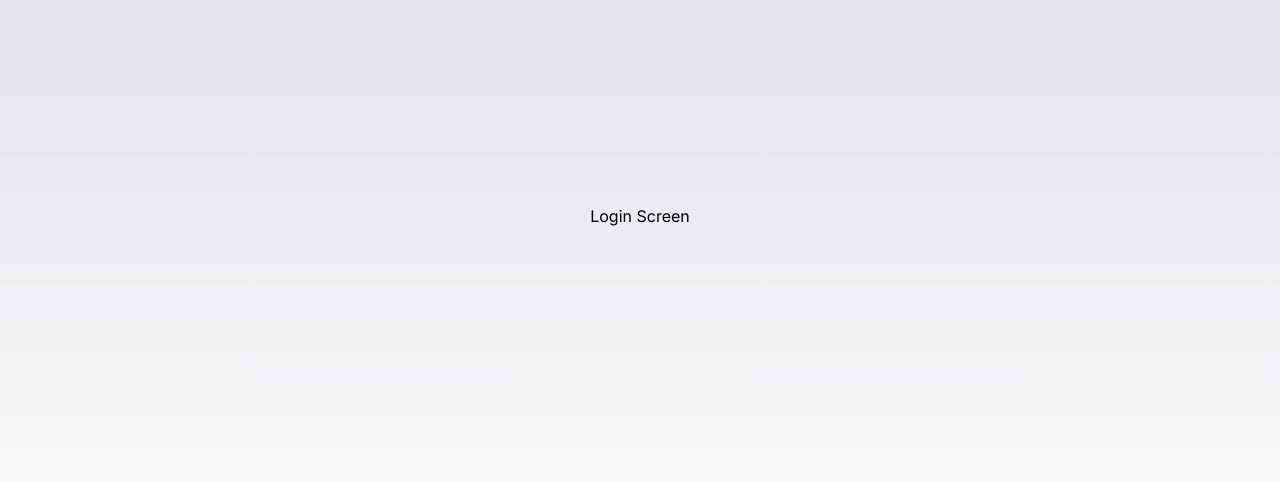
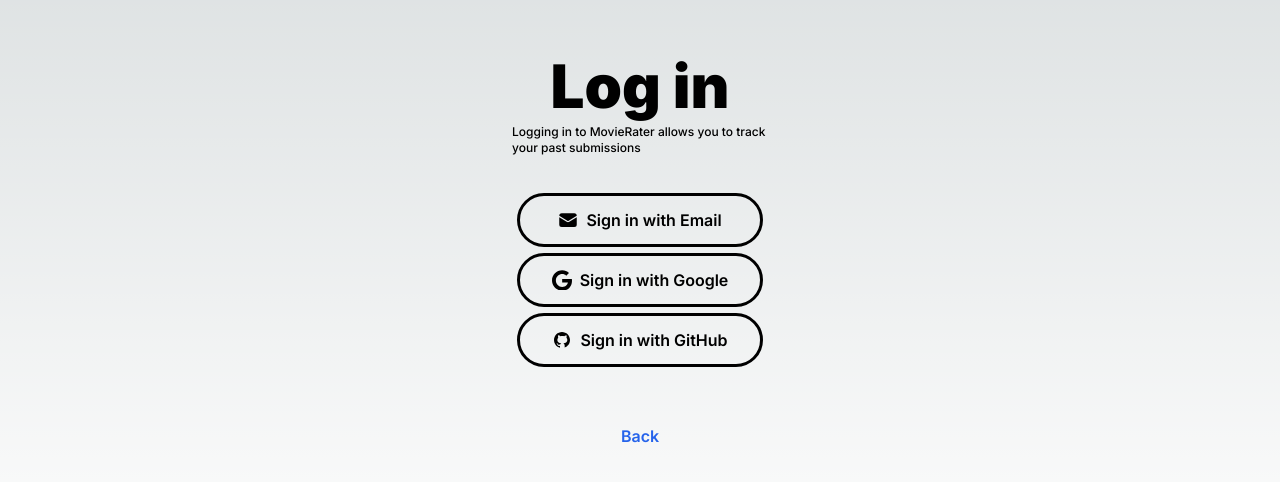
Before and after one commit to mikhail10101/UWB-Hacks, a Next.js app in the folder my-app/: page /login in a window 1280 px wide. Shown: the part 184-666 px from the top of the page. Built offline with nearby package versions, Linux system fonts and the light colour scheme; no server answers.

Commit message:
Login Signout pages

```diff
--- /dev/null
+++ b/my-app/src/app/components/login-card.tsx
@@ -0,0 +1,55 @@
+'use client'
+
+import Link from 'next/link'
+import { useSession, signIn } from 'next-auth/react'
+
+export default function LoginCard() {
+    const { data, status } = useSession()
+
+    return (
+        <div className='flex flex-col rounded-3xl items-center w-[20rem] h-[20rem] gap-10'>
+            <div className='flex flex-col items-center gap-2'>
+                <p className='text-6xl font-black'>
+                    Log in
+                </p>
+                <p className='font-medium text-xs w-[17rem] pl-2'>
+                    Logging in to MovieRater allows you to track your past submissions
+                </p>
+            </div>
+            <div className='flex flex-col gap-3'>
+                <Link className="flex flex-row items-center gap-2 py-3 w-[15rem] justify-center outline rounded-3xl hover:bg-black hover:text-white"
+                    href="/login/email">
+                    <div className='w-5'>
+                    <svg xmlns="http://www.w3.org/2000/svg" viewBox="0 0 24 24" fill="currentColor">
+                        <path d="M1.5 8.67v8.58a3 3 0 0 0 3 3h15a3 3 0 0 0 3-3V8.67l-8.928 5.493a3 3 0 0 1-3.144 0L1.5 8.67Z" />
+                        <path d="M22.5 6.908V6.75a3 3 0 0 0-3-3h-15a3 3 0 0 0-3 3v.158l9.714 5.978a1.5 1.5 0 0 0 1.572 0L22.5 6.908Z" />
+                    </svg>
+
+                    </div>
+                    <p className='font-semibold'>Sign in with Email</p>
+                </Link>
+                <button className="flex flex-row items-center gap-2 py-3 w-[15rem] justify-center outline rounded-3xl hover:bg-black hover:text-white"
+                    onClick={() => signIn('google', { callbackUrl: "/" })}>
+                    <div className='w-5'>
+                        <svg xmlns="http://www.w3.org/2000/svg" viewBox="0 0 488 512">
+                            <path fill="currentColor" d="M488 261.8C488 403.3 391.1 504 248 504 110.8 504 0 393.2 0 256S110.8 8 248 8c66.8 0 123 24.5 166.3 64.9l-67.5 64.9C258.5 52.6 94.3 116.6 94.3 256c0 86.5 69.1 156.6 153.7 156.6 98.2 0 135-70.4 140.8-106.9H248v-85.3h236.1c2.3 12.7 3.9 24.9 3.9 41.4z"/>
+                        </svg>
+                    </div>
+                    <p className='font-semibold'>Sign in with Google</p>
+                </button>
+                <button className="flex flex-row items-center gap-2 py-3 w-[15rem] justify-center outline rounded-3xl hover:bg-black hover:text-white"
+                    onClick={() => signIn('github', { callbackUrl: "/" })}>
+                    <div className='w-5'>
+                        <svg xmlns="http://www.w3.org/2000/svg" viewBox="0 0 30 30">
+                            <path fill="currentColor" d="M15,3C8.373,3,3,8.373,3,15c0,5.623,3.872,10.328,9.092,11.63C12.036,26.468,12,26.28,12,26.047v-2.051 c-0.487,0-1.303,0-1.508,0c-0.821,0-1.551-0.353-1.905-1.009c-0.393-0.729-0.461-1.844-1.435-2.526 c-0.289-0.227-0.069-0.486,0.264-0.451c0.615,0.174,1.125,0.596,1.605,1.222c0.478,0.627,0.703,0.769,1.596,0.769 c0.433,0,1.081-0.025,1.691-0.121c0.328-0.833,0.895-1.6,1.588-1.962c-3.996-0.411-5.903-2.399-5.903-5.098 c0-1.162,0.495-2.286,1.336-3.233C9.053,10.647,8.706,8.73,9.435,8c1.798,0,2.885,1.166,3.146,1.481C13.477,9.174,14.461,9,15.495,9 c1.036,0,2.024,0.174,2.922,0.483C18.675,9.17,19.763,8,21.565,8c0.732,0.731,0.381,2.656,0.102,3.594 c0.836,0.945,1.328,2.066,1.328,3.226c0,2.697-1.904,4.684-5.894,5.097C18.199,20.49,19,22.1,19,23.313v2.734 c0,0.104-0.023,0.179-0.035,0.268C23.641,24.676,27,20.236,27,15C27,8.373,21.627,3,15,3z"></path>
+                        </svg>
+                    </div>
+                    <p className='font-semibold'>Sign in with GitHub</p>
+                </button>
+            </div>
+            <Link href="/">
+                <p className='text-blue-600 font-semibold py-5 hover:underline'>Back</p>
+            </Link>
+        </div>
+    )
+}
--- /dev/null
+++ b/my-app/src/app/components/send-email-form.tsx
@@ -0,0 +1,35 @@
+'use client'
+
+import { signIn } from 'next-auth/react'
+import Link from 'next/link'
+
+export default function SendEmailForm() {
+    function handleSubmit (formData: FormData) {
+        const e = formData.get("email")
+        signIn("email", {email : e, callbackUrl: "/" })
+    }
+
+    return (
+        <div className='w-[20rem] h-[20rem] gap-10 flex-col flex items-center'>
+            <div className='flex flex-col items-center gap-2'>
+                <p className='text-6xl font-black'>
+                    Log in
+                </p>
+                <p className='font-medium text-xs w-[17rem] pl-2'>
+                    Logging in to MovieRater allows you to track your past submissions
+                </p>
+            </div>
+            <form className="pl-5 flex flex-col" action={handleSubmit}>
+                <div className='flex flex-row gap-5'>
+                    <input className="text-black w-[20rem] py-2 rounded-3xl outline focus:outline-2 text-center" type="email" name="email" autoComplete='off' placeholder='user@email.com'/>
+                    <button type="submit">
+                        <p className='font-bold'>Send</p>
+                    </button>
+                </div>
+            </form>
+            <Link href="/login">
+                <p className='text-blue-600 font-semibold py-5 hover:underline'>Back</p>
+            </Link>
+        </div>
+    )
+}
--- /dev/null
+++ b/my-app/src/app/components/signout-card.tsx
@@ -0,0 +1,34 @@
+'use client'
+
+import Link from "next/link"
+import { useRouter } from "next/navigation"
+import { signOut } from "next-auth/react"
+
+export default function SignoutCard() {
+    const router = useRouter()
+
+    const handleClick = () => {
+        signOut({ callbackUrl: '/' });
+    }
+
+    return (
+        <div className='flex flex-col rounded-3xl items-center w-[20rem] h-[20rem] gap-10'>
+            <div className='flex flex-col items-center gap-2'>
+                <p className='text-6xl font-black'>
+                    Sign out
+                </p>
+                <p className='font-medium text-xs pl-2'>
+                    Are you sure you want to leave?
+                </p>
+            </div>
+            <div className='flex flex-col items-center gap-2'>
+                <button onClick={handleClick}>
+                    <p className="font-bold hover:underline">Yes</p>
+                </button>
+                <Link href="/">
+                    <p className='text-blue-600 font-semibold hover:underline'>Back</p>
+                </Link>
+            </div>
+        </div>
+    )
+}
--- /dev/null
+++ b/my-app/src/app/login/email/page.tsx
@@ -0,0 +1,9 @@
+import SendEmailForm from "@/app/components/send-email-form"
+
+export default function LoginEmailPage() {
+    return (
+        <div className="bg-white h-screen w-screen flex flex-col items-center justify-center">
+            <SendEmailForm />
+        </div>
+    )
+}
--- a/my-app/src/app/login/page.tsx
+++ b/my-app/src/app/login/page.tsx
@@ -1,9 +1,9 @@
-export default async function main() {
+import LoginCard from "../components/login-card"
 
-
+export default function LoginPage() {
     return (
-      <div className="w-screen h-screen flex items-center justify-center p-10">
-        Login Screen
-      </div>
+        <div className="h-screen flex items-center justify-center">
+            <LoginCard />
+        </div>
     )
-  }
+}
--- /dev/null
+++ b/my-app/src/app/signout/page.tsx
@@ -0,0 +1,9 @@
+import SignoutCard from "../components/signout-card"
+
+export default function SignoutPage() {
+    return (
+        <div className="w-screen h-screen bg-white flex items-center justify-center">
+            <SignoutCard />
+        </div>
+    )
+}
```
